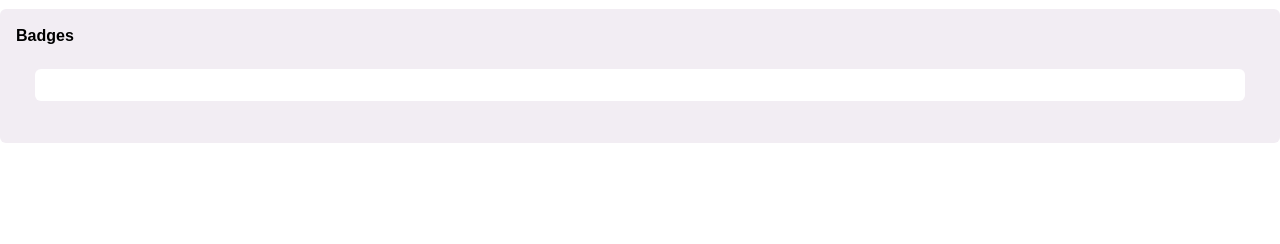
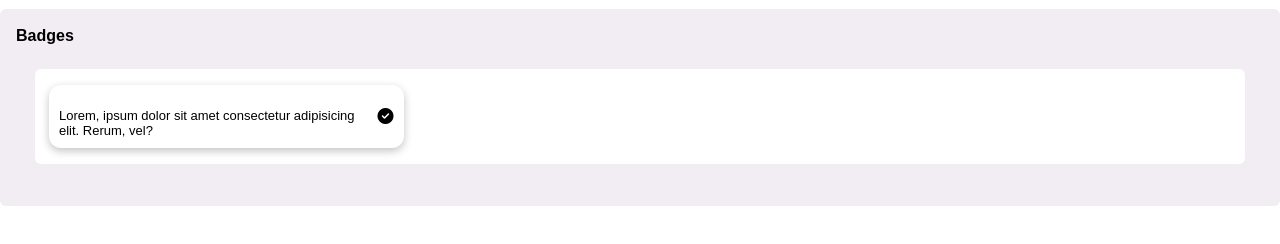
Before and after one commit to dipaliwork/vision, a plain HTML site: page Dashboard pages/Badges.html in a window 1280 px wide. Drawn offline with Linux system fonts and the light colour scheme; a web font is replaced by a local one.

Commit message:
badges pages added

```diff
--- a/Css/main.css
+++ b/Css/main.css
@@ -837,6 +837,17 @@ label {
 
 /* chips.html ends */
 /* Badges.html starts */
+.card-bdge {
+  box-shadow: rgb(0 0 0 / 24%) 0px 3px 8px;
+  width: 30%;
+  height: 100%;
+  border-radius: 12px;
+  padding: 5px 5px;
+}
+
+.small-font {
+  font-size: 13px;
+}
 
 /* Badges.html ends */
 /* media query */
--- a/Dashboard pages/Badges.html
+++ b/Dashboard pages/Badges.html
@@ -8,7 +8,6 @@
         <title>Badges</title>
         <link rel="stylesheet" href="../Css/main.css">
         <!-- CSS only -->
-        <link rel="stylesheet" href="path/to/font-awesome/css/font-awesome.min.css">
         <link rel="stylesheet" href="path/to/font-awesome/css/font-awesome.min.css">
         <link rel="stylesheet" href="https://cdnjs.cloudflare.com/ajax/libs/font-awesome/6.1.1/css/all.min.css"
             integrity="sha512-KfkfwYDsLkIlwQp6LFnl8zNdLGxu9YAA1QvwINks4PhcElQSvqcyVLLD9aMhXd13uQjoXtEKNosOWaZqXgel0g=="
@@ -21,7 +20,12 @@
                 <h4 class="m-5">Badges</h4>
                 <div class="content-wrapper">
                     <div class="card-dashboard">
-
+                        <div class="card-bdge">
+                            <div class="flex">
+                                <span class="small-font">Lorem, ipsum dolor sit amet consectetur adipisicing elit.
+                                    Rerum, vel?</span> <i class="fa-solid fa-circle-check"></i>
+                            </div>
+                        </div>
                     </div>
                 </div>
             </div>
```
